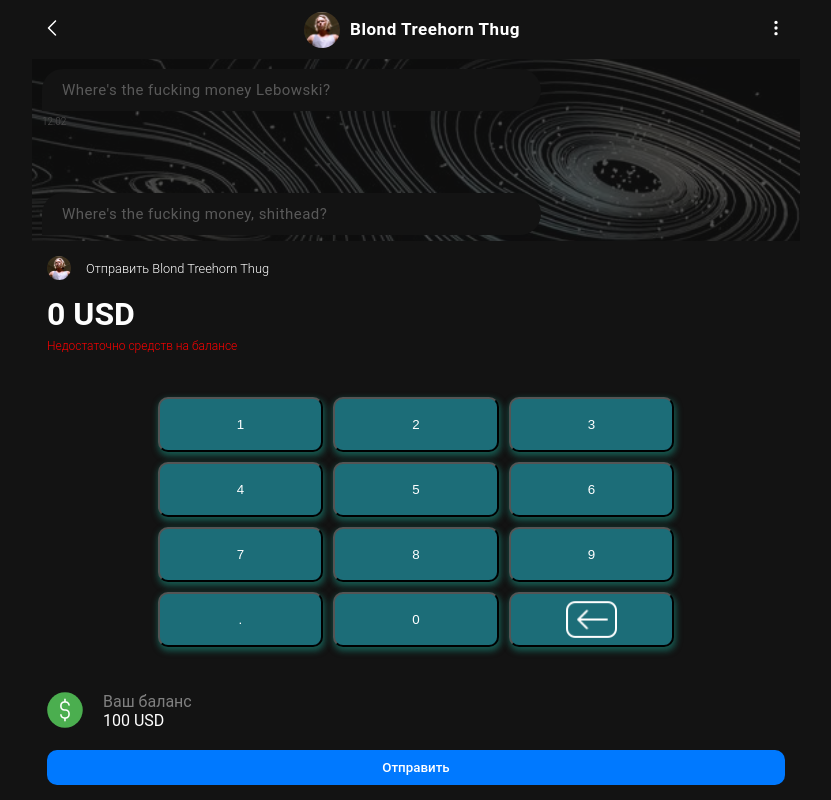
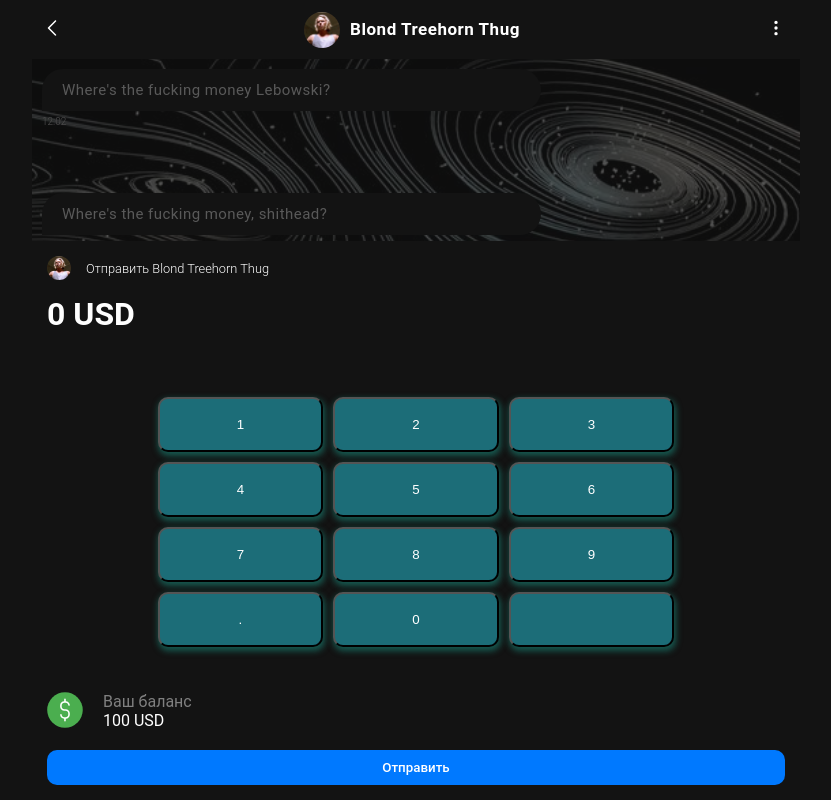
Before and after one commit to StaburovAlexey/test-chat-donat, a Vue app: page / in a window 1280 px wide. Shown: the whole page, without its empty margins (224-1055 px from the left). Built offline with nearby package versions, Linux system fonts and the light colour scheme.

Commit message:
done money balance

```diff
--- a/src/App.vue
+++ b/src/App.vue
@@ -164,23 +164,33 @@
             <span class="send-money__text">Отправить Blond Treehorn Thug</span>
           </div>
           <span class="send-money__sum">{{ nullSend }} USD</span>
-          <p class="send-money__sum-error send-money__sum-error-active">
+          <p
+            class="send-money__sum-error"
+            :class="checkBalance ? 'send-money__sum-error-active' : ''"
+          >
             Недостаточно средств на балансе
           </p>
         </div>
         <div class="keyboard-number">
-          <button class="keyboard-number__key">1</button>
-          <button class="keyboard-number__key">2</button>
-          <button class="keyboard-number__key">3</button>
-          <button class="keyboard-number__key">4</button>
-          <button class="keyboard-number__key">5</button>
-          <button class="keyboard-number__key">6</button>
-          <button class="keyboard-number__key">7</button>
-          <button class="keyboard-number__key">8</button>
-          <button class="keyboard-number__key">9</button>
-          <button class="keyboard-number__key">.</button>
-          <button class="keyboard-number__key">0</button>
-          <button class="keyboard-number__key backspace"></button>
+          <button
+            class="keyboard-number__key"
+            v-for="item in keys"
+            :key="item"
+            @click="click(item)"
+          >
+            {{ item }}
+          </button>
+          <!-- <button class="keyboard-number__key" ref="keys">2</button>
+          <button class="keyboard-number__key" ref="keys">3</button>
+          <button class="keyboard-number__key" ref="keys">4</button>
+          <button class="keyboard-number__key" ref="keys">5</button>
+          <button class="keyboard-number__key" ref="keys">6</button>
+          <button class="keyboard-number__key" ref="keys">7</button>
+          <button class="keyboard-number__key" ref="keys">8</button>
+          <button class="keyboard-number__key" ref="keys">9</button>
+          <button class="keyboard-number__key" ref="keys">.</button>
+          <button class="keyboard-number__key" ref="keys">0</button>
+          <button class="keyboard-number__key backspace" ref="keys"></button> -->
         </div>
         <section class="send-money__container">
           <div class="send-money__balance">
@@ -245,7 +255,7 @@
             </svg>
             <div class="send-money__balance-info">
               <p class="send-money__balance-text">Ваш баланс</p>
-              <span class="send-money__balance-money">100 USD</span>
+              <span class="send-money__balance-money">{{ balance }} USD</span>
             </div>
           </div>
           <button class="send-money__btn-send">Отправить</button>
@@ -256,7 +266,15 @@
 </template>
 
 <script>
-import { ref, watch, onMounted, computed } from "vue";
+import {
+  ref,
+  watch,
+  onMounted,
+  computed,
+  onUpdated,
+  onBeforeMount,
+  onBeforeUpdate,
+} from "vue";
 
 export default {
   setup() {
@@ -272,7 +290,15 @@ export default {
     const openFooter = ref(true);
     const inputModel = ref("");
     const sumSend = ref("");
+    const balance = ref(100);
+    const keys = ref([1, 2, 3, 4, 5, 6, 7, 8, 9, ".", 0, ""]);
 
+    const click = (text) => {
+      if (text === "") {
+        sumSend.value = sumSend.value.slice(0, -1);
+      }
+      sumSend.value += text;
+    };
     const messageleft = (id) => {
       if (id === 1) {
         return true;
@@ -306,22 +332,18 @@ export default {
         return 0;
       }
 
-      return sumSend.value
+      return sumSend.value;
     });
 
+    const checkBalance = computed(() => {
+      const numberSumSend = Number(sumSend.value);
+      if (balance.value < numberSumSend) {
+        return true;
+      }
+      return false;
+    });
 
-
-    onMounted(() => {
-      const keyboard = document.querySelectorAll(".keyboard-number__key");
-      keyboard.forEach((key) => {
-        key.addEventListener("click", () => {
-          if (key.textContent == "") {
-            sumSend.value = sumSend.value.slice(0, -1);
-          }
-          sumSend.value += key.textContent;
-        });
-      });
-    });
+    onMounted(() => {});
 
     return {
       messages,
@@ -332,7 +354,11 @@ export default {
       activatedFooter,
       diactivatedFooter,
       sumSend,
-      nullSend
+      nullSend,
+      keys,
+      click,
+      balance,
+      checkBalance,
     };
   },
 };
```
